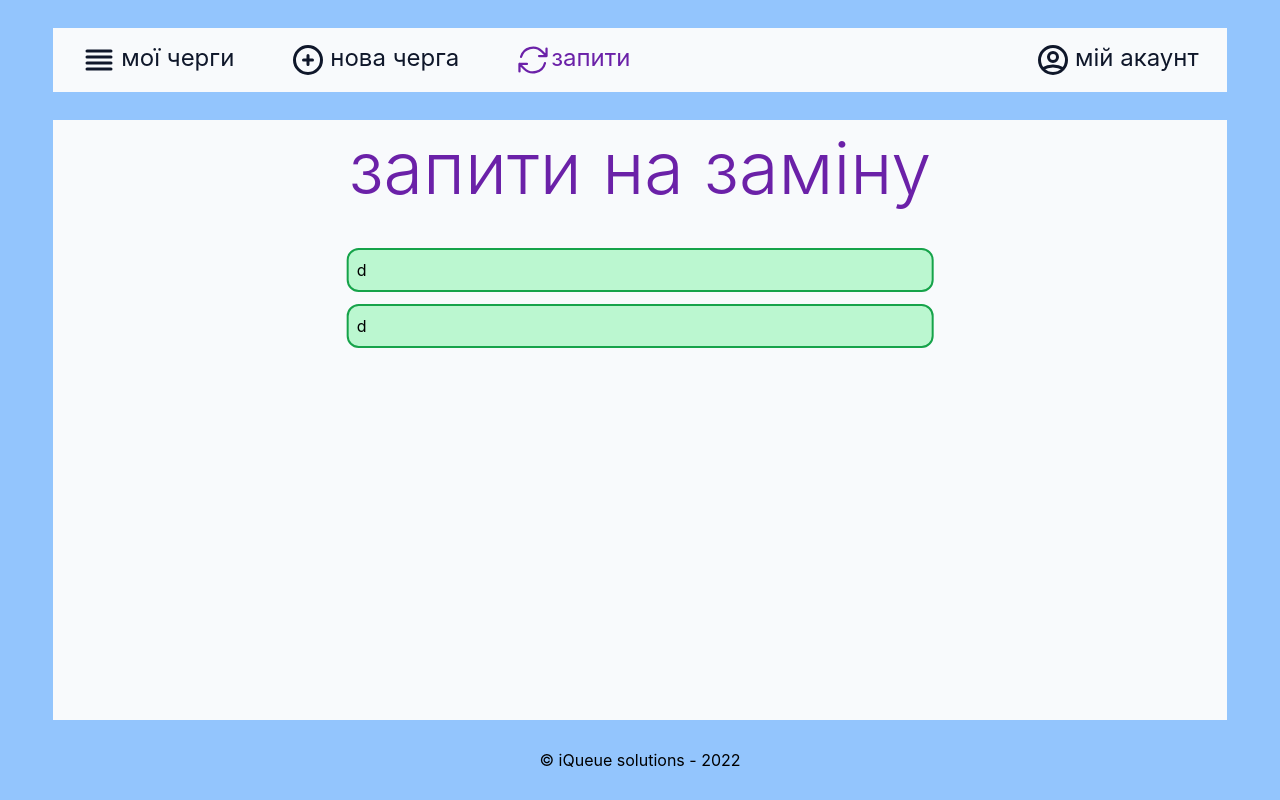
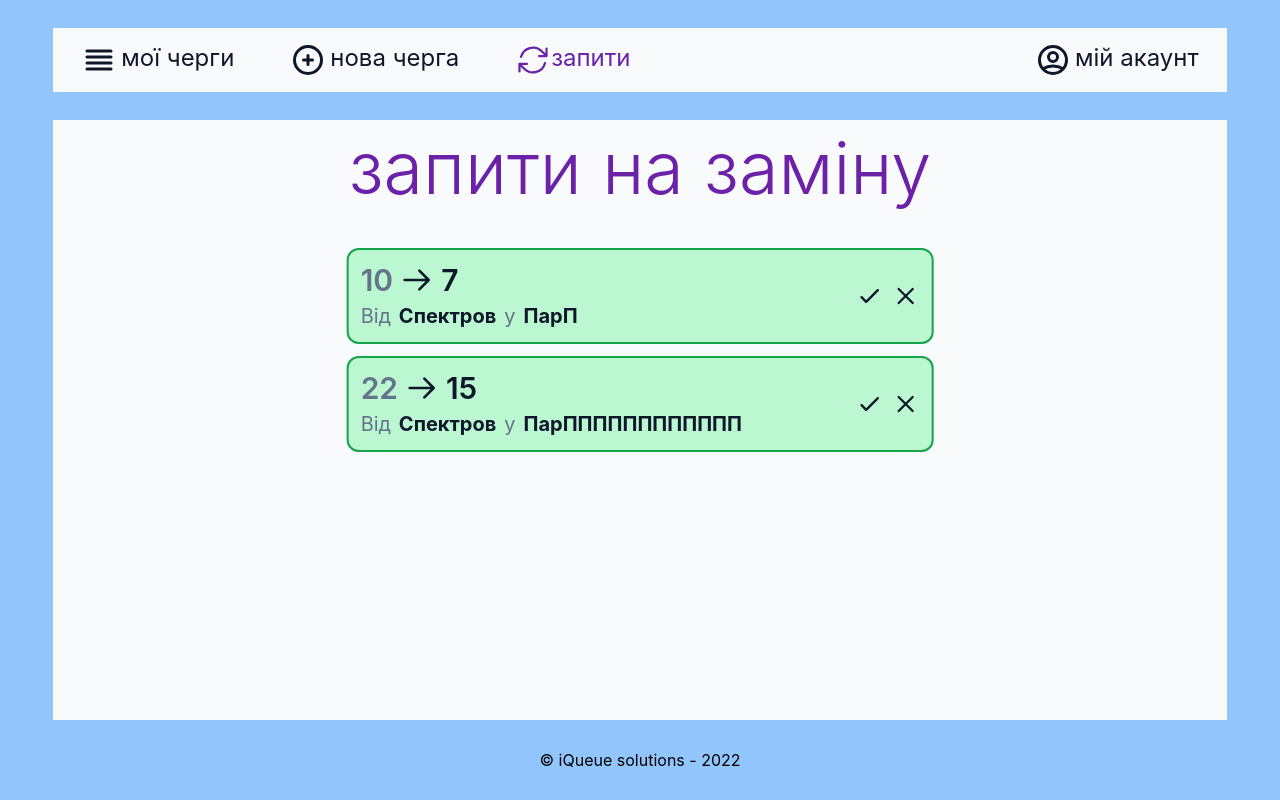
Before and after one commit to iQueue-solutions/iQueue-front, a Next.js app: page /notifications in a window 1280 px wide. Built offline with nearby package versions, Linux system fonts and the light colour scheme.

Commit message:
Notifications

```diff
--- a/components/Notifications/Notification.jsx
+++ b/components/Notifications/Notification.jsx
@@ -1,7 +1,27 @@
 import React from 'react'
+import { ArrowRightIcon, XIcon, CheckIcon } from "@heroicons/react/outline";
 
-export const Notification = () => {
+export const Notification = ({from, to, user, queueName}) => {
   return (
-    <div className='p-2 bg-green-200 border-2 w-full border-green-600 rounded-xl mt-3'>d</div>
+    <div className='p-3 bg-green-200 border-2 w-full border-green-600 rounded-xl mt-3 text-slate-900 flex justify-between'>
+      <div className='flex-col w-full'>
+      <div className='flex font-semibold text-3xl items-center'>
+        <div className='text-slate-500'>{from}</div>
+        <ArrowRightIcon className='w-8 mx-2' />
+        {to}
+      </div>
+      <div className='flex text-xl text-slate-500 mt-1 flex-wrap'>
+        Від <span className='font-bold mx-2 text-slate-900'>{user}</span> у <span className='font-bold mx-2 text-slate-900'>{queueName}</span>
+      </div>
+      </div>
+      <div className='flex'>
+        <button>
+          <CheckIcon className='w-7 hover:text-green-700' />
+        </button>
+        <button>
+          <XIcon className='w-7 ml-2 hover:text-red-600' />
+        </button>
+      </div>
+    </div>
   )
 }
--- a/pages/notifications.js
+++ b/pages/notifications.js
@@ -6,9 +6,9 @@ const notifications = () => {
   return (
     <div className='w-10/12 md:w-1/2 flex flex-col ml-[50%] translate-x-[-50%]'>
       <Heading>Запити на заміну</Heading>
-      <div className='mt-5'>
-        <Notification />
-        <Notification />
+      <div className='mt-5 w-full'>
+        <Notification from={10} to={7} user="Спектров" queueName="ПарП" />
+        <Notification from={22} to={15} user="Спектров" queueName="ПарПППППППППППП" />
       </div>
     </div>
   )
```
